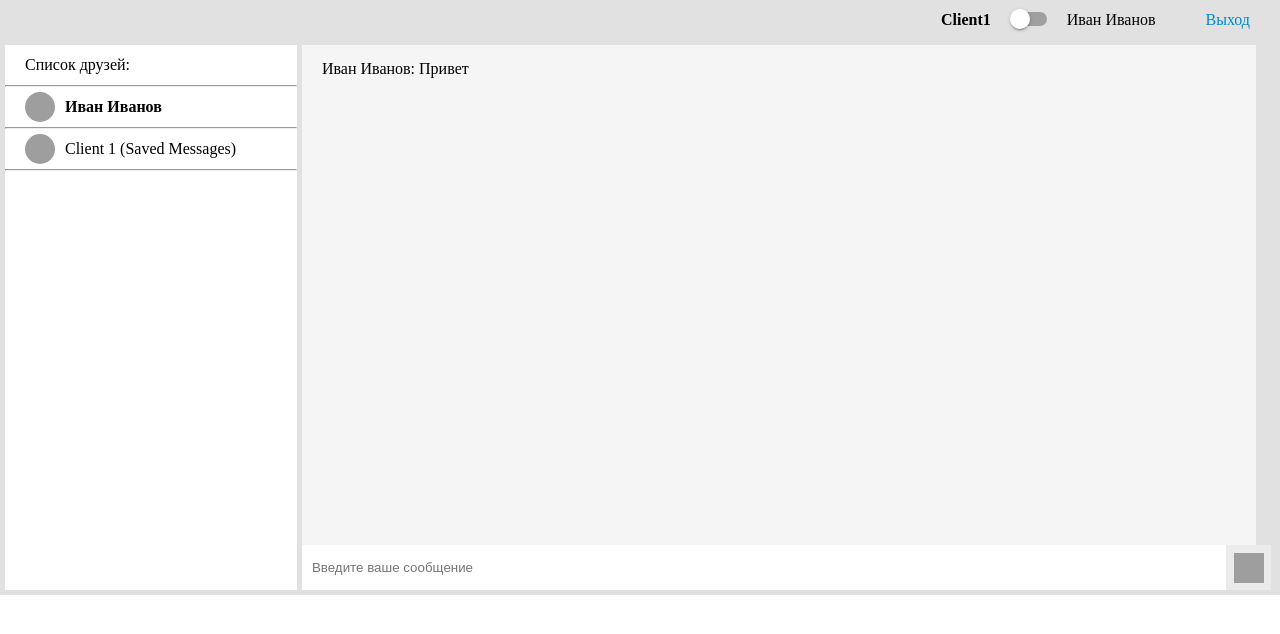
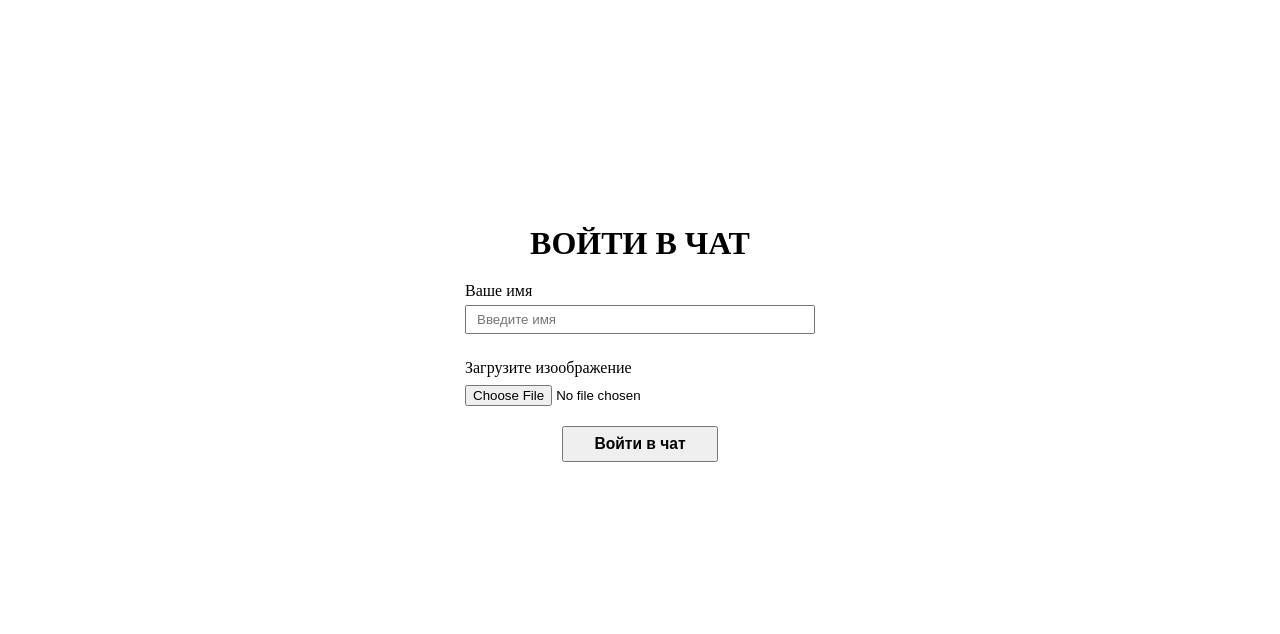
Before and after one commit to Alex-Mercy/protek-chat, a React (Create React App) app: page /login in a window 1280 px wide. Before the commit this address led to /chat. Shown: the top 634 px of the page. Built offline with nearby package versions, Linux system fonts and the light colour scheme; grey boxes are pictures that could not be loaded.

Commit message:
firebase

```diff
--- a/src/App.css
+++ b/src/App.css
@@ -10,7 +10,6 @@
   position: fixed;
   display: flex;
   align-items: center;
-  align-content: center;
   justify-content: center;
 }
 
@@ -44,6 +43,7 @@
   margin: 0 auto;
   display: block;
 }
+
 .navbar {
   height: 40px;
   background-color: rgb(225, 225, 225);
@@ -78,6 +78,7 @@ font-weight: bold;
   align-items: center;
   cursor: pointer;
 }
+
 .avatar {
   width: 30px;
   height: 30px;
@@ -89,7 +90,7 @@ font-weight: bold;
 .chatBody {
   display: flex;
   background-color: rgb(225, 225, 225);
-  padding:5px
+  padding: 5px
 }
 
 .messageForm {
@@ -104,6 +105,24 @@ font-weight: bold;
   background-color: rgb(245, 245, 245);
   overflow-y: scroll;
   overflow-x: scroll;
+}
+
+.myMessages {
+  width: fit-content;
+  padding: 5px;
+  margin-bottom: 10px;
+  background-color: #7bbfe0;
+  border-radius: 10px;
+  margin-left: auto;
+  margin-right: 0;
+}
+
+.friendMessages {
+  width: fit-content;
+  padding: 5px;
+  margin-bottom: 10px;
+  background-color: rgb(225, 225, 225);
+  border-radius: 10px;
 }
 
 .inputMessage {
@@ -145,6 +164,7 @@ font-weight: bold;
   font-size: 14px;
   user-select: none;
 }
+
 .checkbox-google .checkbox-google-switch {
   display: inline-block;
   width: 36px;
@@ -156,6 +176,7 @@ font-weight: bold;
   background: #9f9f9f;
   transition: .2s;
 }
+
 .checkbox-google .checkbox-google-switch:before {
   content: '';
   display: inline-block;
@@ -166,9 +187,10 @@ font-weight: bold;
   left: -1px;
   background: #fff;
   border-radius: 50%;
-	box-shadow: 0 3px 1px -2px rgba(0,0,0,0.2), 0 2px 2px 0 rgba(0,0,0,0.14), 0 1px 5px 0 rgba(0,0,0,0.12);
+  box-shadow: 0 3px 1px -2px rgba(0, 0, 0, 0.2), 0 2px 2px 0 rgba(0, 0, 0, 0.14), 0 1px 5px 0 rgba(0, 0, 0, 0.12);
   transition: .15s;
 }
+
 .checkbox-google input[type=checkbox] {
   display: block;
   width: 0;
@@ -177,52 +199,59 @@ font-weight: bold;
   z-index: -1;
   opacity: 0;
 }
-.checkbox-google input[type=checkbox]:checked + .checkbox-google-switch {
+
+.checkbox-google input[type=checkbox]:checked+.checkbox-google-switch {
   background: #9f9f9f;
 }
-.checkbox-google input[type=checkbox]:checked + .checkbox-google-switch:before {
+
+.checkbox-google input[type=checkbox]:checked+.checkbox-google-switch:before {
   background: #fff;
-	transform:translateX(18px);
+  transform: translateX(18px);
 }
 
 /* Hover */
-.checkbox-google input[type="checkbox"]:not(:disabled) + .checkbox-google-switch {
+.checkbox-google input[type="checkbox"]:not(:disabled)+.checkbox-google-switch {
   cursor: pointer;
   border-color: rgba(0, 0, 0, .3);
 }
 
 /* Active/Focus */
-.checkbox-google input[type="checkbox"]:not(:disabled):active + .checkbox-google-switch:before,
-.checkbox-google input[type="checkbox"]:not(:disabled):focus + .checkbox-google-switch:before {
+.checkbox-google input[type="checkbox"]:not(:disabled):active+.checkbox-google-switch:before,
+.checkbox-google input[type="checkbox"]:not(:disabled):focus+.checkbox-google-switch:before {
   animation: checkbox-active-on 0.5s forwards linear;
 }
+
 @keyframes checkbox-active-on {
   0% {
-		box-shadow: 0 0 0 0 rgba(212,212,212, 0);
+    box-shadow: 0 0 0 0 rgba(212, 212, 212, 0);
   }
+
   99% {
-		box-shadow: 0 0 0 10px rgba(212,212,212, 0.5);
+    box-shadow: 0 0 0 10px rgba(212, 212, 212, 0.5);
   }
 }
 
-.checkbox-google input[type="checkbox"]:not(:disabled):checked:active + .checkbox-google-switch:before,
-.checkbox-google input[type="checkbox"]:not(:disabled):checked:focus + .checkbox-google-switch:before {
+.checkbox-google input[type="checkbox"]:not(:disabled):checked:active+.checkbox-google-switch:before,
+.checkbox-google input[type="checkbox"]:not(:disabled):checked:focus+.checkbox-google-switch:before {
   animation: checkbox-active-off 0.5s forwards linear;
 }
+
 @keyframes checkbox-active-off {
   0% {
-		box-shadow: 0 0 0 0 rgba(154,190,247, 0);
+    box-shadow: 0 0 0 0 rgba(154, 190, 247, 0);
   }
+
   99% {
-		box-shadow: 0 0 0 10px rgba(154,190,247, 0.5);
+    box-shadow: 0 0 0 10px rgba(154, 190, 247, 0.5);
   }
 }
 
 /* Disabled */
-.checkbox-google input[type=checkbox]:disabled + .checkbox-google-switch {
+.checkbox-google input[type=checkbox]:disabled+.checkbox-google-switch {
   filter: grayscale(60%);
   border-color: rgba(0, 0, 0, .1);
 }
-.checkbox-google input[type=checkbox]:disabled + .checkbox-google-switch:before {
+
+.checkbox-google input[type=checkbox]:disabled+.checkbox-google-switch:before {
   background: #eee;
 }
--- a/src/App.js
+++ b/src/App.js
@@ -1,6 +1,5 @@
 import './App.css';
 import AppRouter from './components/AppRouter';
-import Navbar from './components/Navbar';
 
 function App() {
   return (
--- a/src/components/AppRouter.jsx
+++ b/src/components/AppRouter.jsx
@@ -1,21 +1,32 @@
-import React from 'react'
+import React, { useState } from 'react'
 import { Navigate, Route, Routes } from 'react-router-dom';
 import { CHAT_ROUTE, LOGIN_ROUTE } from '../utils/consts';
 import {privateRoutes, publicRoutes} from "../routes.js";
 
 const AppRouter = () => {
-    const user = true
-    return user ? (
+    const [userName, setUserName] = useState();
+    const [isAuth, setisAuth] = useState(false);
+    const [avatar, setAvatar] = useState();
+
+
+    const login = (value, file) => {
+        setUserName(value);
+        setisAuth(true);
+        setAvatar(file)
+    }
+
+
+    return isAuth ? (
 		<Routes>
 			{privateRoutes.map(({path, Component}) => (
-				<Route key={path} path={path} element={<Component />} />
+				<Route key={path} path={path} element={<Component userName={userName} avatar={avatar}/>} />
 			))}
 			<Route path='*' element={<Navigate to={CHAT_ROUTE} replace />} />
 		</Routes>
 	) : (
 		<Routes>
 			{publicRoutes.map(({path, Component}) => (
-				<Route key={path} path={path} element={<Component />} />
+				<Route key={path} path={path} element={<Component login={login}/>} />
 			))}
 			<Route path='*' element={<Navigate to={LOGIN_ROUTE} replace />} />
 		</Routes>
--- a/src/components/Chat.jsx
+++ b/src/components/Chat.jsx
@@ -1,43 +1,78 @@
-import React, { useState } from 'react'
+import React, { useContext, useState } from 'react'
+import { Context } from '..';
 import Navbar from './Navbar'
+import { useCollectionData } from "react-firebase-hooks/firestore";
+import firebase from 'firebase/compat/app';
 
-const Chat = () => {
-  const [isactiveFriend, setIsActiveFriend] = useState(1);
+const Chat = ({userName, avatar}) => {
+  const [user, setUser] = useState(userName);
+  const [activeFriend, setActiveFriend] = useState(user);
+  const [value, setValue] = useState('');
+  const { firestore } = useContext(Context);
+  const [messages] = useCollectionData(
+    firestore.collection(user).orderBy('createdAt')
+  );
 
-  const changeUser = () => {
-    setIsActiveFriend(!isactiveFriend);
+  console.log(avatar);
+
+  const changeUser = (e) => {
+    setActiveFriend(e.currentTarget.textContent);
+    setUser(e.currentTarget.textContent)
+
   }
+
+  const changeHandler = (e) => {
+    setValue(e.target.value)
+  }
+
+  const sendMessage = async () => {
+    firestore.collection(user).add({
+      userName: user,
+      createdAt: firebase.firestore.FieldValue.serverTimestamp(),
+      text: value,
+      file: avatar
+    })
+    setValue('')
+  }
+
 
 
   return (
     <div>
-      <Navbar />
+      <Navbar userName={userName}/>
       <div className="chatBody">
         <div className="friends">
           <div className="friend">
             Список друзей:
           </div>
           <hr />
-          <div className="friend" onClick={changeUser}>
+          <div className="friend" name='Ivanov' onClick={changeUser}>
             <img src="https://fs.kinomania.ru/file/film_frame/0/0e/00e7d6d38bfc50a89ee25fbff9fb84d0.jpeg"
               alt="" className='avatar' />
-            <p className={isactiveFriend && 'boldText'}>Иван Иванов</p>
+            <p className={activeFriend === 'Иван Иванов' && 'boldText'}>Иван Иванов</p>
           </div>
           <hr />
           <div className="friend" onClick={changeUser}>
             <img src="https://fs.kinomania.ru/file/film_frame/0/0e/00e7d6d38bfc50a89ee25fbff9fb84d0.jpeg"
               alt="" className='avatar' />
-            <p className={!isactiveFriend && 'boldText'}>Client 1 (Saved Messages)</p>
+            <p className={activeFriend === userName && 'boldText' }>{userName}</p>
           </div>
           <hr />
         </div>
         <div className="messageForm">
           <div className="messages">
-          Иван Иванов: Привет
+            {messages && messages.map(message =>
+              <div className={message.userName === userName ? 'myMessages'  : 'friendMessages'}>
+
+                {message.userName} : {message.text}
+
+              </div>
+
+            )}
           </div>
           <div className="textarea">
-            <input type="text" className='inputMessage' placeholder='Введите ваше сообщение' />
-            <div className="sendButton">
+            <input type="text" value={value} onChange={changeHandler} className='inputMessage' placeholder='Введите ваше сообщение' />
+            <div className="sendButton" onClick={sendMessage}>
               <img src="https://swimfed23.ru/wp-content/uploads/2022/04/telegram-logo.png" alt="" className='imageButton' />
             </div>
           </div>
--- a/src/components/Login.jsx
+++ b/src/components/Login.jsx
@@ -1,15 +1,35 @@
-import React from 'react'
+import React, {useState } from 'react'
+import { getStorage, ref } from "firebase/storage";
 
-const Login = () => {
+const Login = ({login}) => {
+  const storage = getStorage();
+  const [value, setValue] = useState();
+  const [file, setFile] = useState();
+
+  const handleChange = (e) => {
+    setValue(e.target.value)
+  }
+
+  const handleClick = () => {
+    login(value, file)
+  }
+
+  const selectNewAvatar = (e) => {
+    if (e.target.files && e.target.files.length) {
+      setFile(e.target.files[0]);
+    }
+  }
+
+
   return (
     <div className='loginPage'>
       <div className='loginForm'>
         <h1 className='header'>ВОЙТИ В ЧАТ</h1>
         Ваше имя
-        <input type="text" className='input' placeholder='Введите имя'/>
+        <input type="text" value={value} onChange={handleChange} className='input' placeholder='Введите имя'/>
         Загрузите изоображение
-        <input type="file" className='inputFile'name="inputFile" id="inputFile" />
-        <button className='button'><h3>Войти в чат</h3></button>
+        <input type="file"  onChange={selectNewAvatar} className='inputFile'name="inputFile" id="inputFile" />
+        <button className='button' onClick={handleClick} ><h3>Войти в чат</h3></button>
       </div>
     </div>
   )
--- a/src/components/Navbar.jsx
+++ b/src/components/Navbar.jsx
@@ -1,18 +1,18 @@
 import React, { useState } from 'react'
 import { Link } from 'react-router-dom'
 
-const Navbar = () => {
+const Navbar = ({userName}) => {
   const [isFirstuser, setisFirstser] = useState(true);
 
   const changeUser = () => {
     setisFirstser(!isFirstuser);
   }
 
-  console.log(isFirstuser);
+  // console.log(isFirstuser);
 
   return (
     <div className='navbar'>
-      <p className={isFirstuser && 'boldText'}>Client1</p>
+      <p className={isFirstuser && 'boldText'}>{userName}</p>
       <label className="checkbox-google" >
         <input type="checkbox" onClick={changeUser}/>
         <span className="checkbox-google-switch"></span>
--- a/src/index.js
+++ b/src/index.js
@@ -1,13 +1,41 @@
-import React from 'react';
+import React, { createContext } from 'react';
 import ReactDOM from 'react-dom/client';
 import App from './App';
 import { BrowserRouter } from 'react-router-dom';
+import firebase from 'firebase/compat/app';
+import 'firebase/compat/auth';
+import 'firebase/compat/firestore';
+
+
+
+const firebaseConfig = {
+  apiKey: "AIzaSyD4UfaWCpm6zvv3HLYBAsxKXD-l6s5fz1U",
+  authDomain: "protek-chat.firebaseapp.com",
+  projectId: "protek-chat",
+  storageBucket: "protek-chat.appspot.com",
+  messagingSenderId: "657614601838",
+  appId: "1:657614601838:web:e51710c48f96edf808707f",
+  measurementId: "G-SM1FL3P0CJ"
+};
+
+// Initialize Firebase
+firebase.initializeApp(firebaseConfig);
+
+export const Context = createContext(null);
+
+const firestore = firebase.firestore();
+
 
 const root = ReactDOM.createRoot(document.getElementById('root'));
 root.render(
+  <Context.Provider value={{
+    firebase,
+    firestore
+  }}>
   <BrowserRouter>
     <App />
   </BrowserRouter>
+  </Context.Provider>
 );
 
 // If you want to start measuring performance in your app, pass a function
```
Lines whose indentation alone changed are shown as unchanged.
